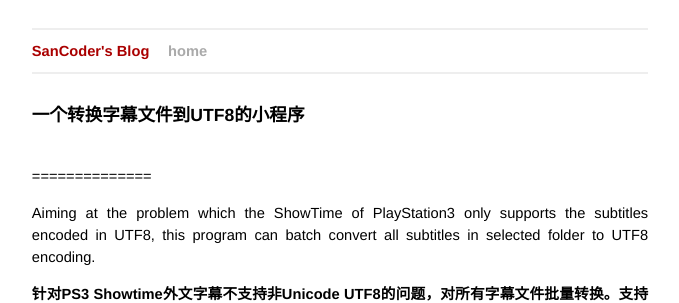
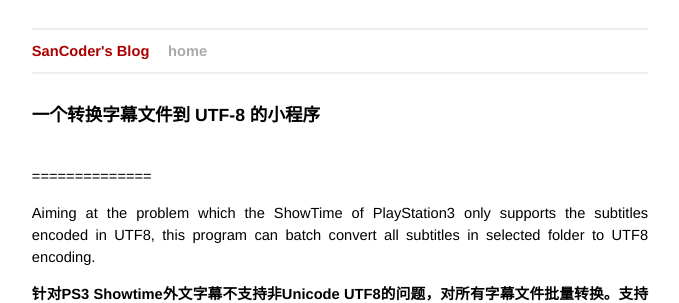
Before and after one commit to SanCoder-Q/sancoder-q.github.io, a Jekyll site: the page built from _posts/2014-09-24-一个转换字幕文件到UTF8的小程序.md, in a window 1280 px wide. Shown: the part 151-454 px from the top of the page, without its empty margins (300-979 px from the left). Built offline with Jekyll 4.4.1, drawn with Linux system fonts in a browser that asks for light colours; comment, search, counter and statistics services are not loaded.

Commit message:
[SanCoder] - update title of a post

```diff
--- a/_posts/2014-09-24-一个转换字幕文件到UTF8的小程序.md
+++ b/_posts/2014-09-24-一个转换字幕文件到UTF8的小程序.md
@@ -1,6 +1,6 @@
 ---
 layout: post
-title: "一个转换字幕文件到UTF8的小程序"
+title: "一个转换字幕文件到 UTF-8 的小程序"
 ---
 
 #{{ page.title }}
```
